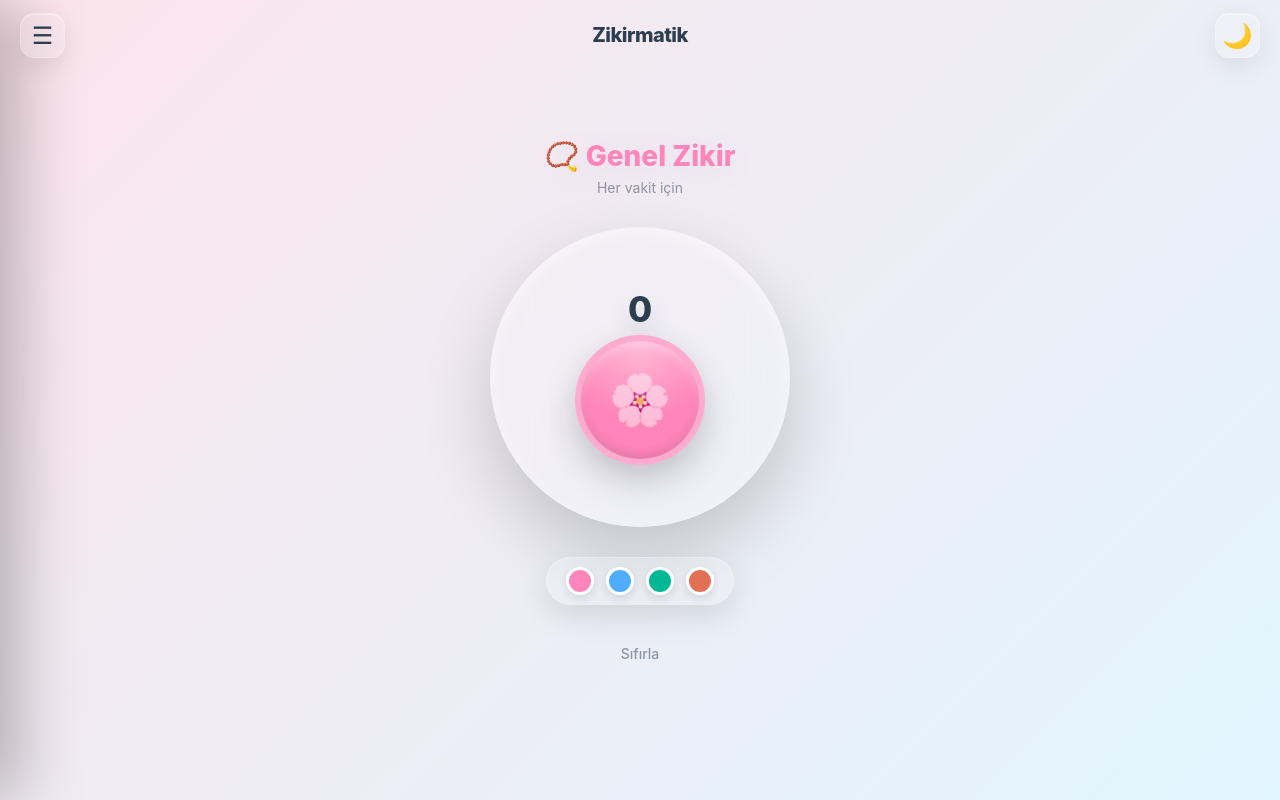
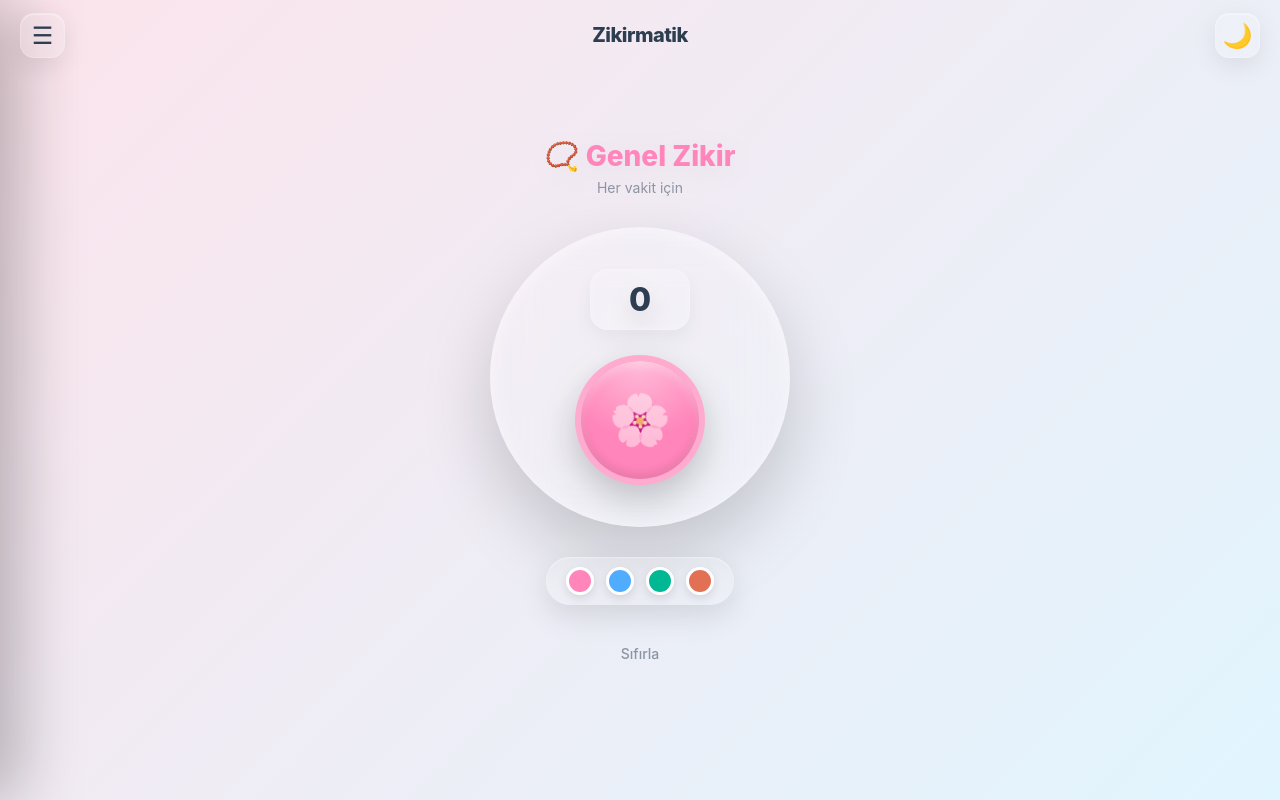
Before and after one commit to beyzaangin-collab/beyzaangin-collab2, a plain HTML site: page index.html in a window 1280 px wide. Drawn offline with Linux system fonts and the light colour scheme.

Commit message:
Update index.html

```diff
--- a/index.html
+++ b/index.html
@@ -162,12 +162,23 @@ body{
 
 /* Sayaç rakamına hafif neon efekti */
 .count {
-  font-size: 35px;
+  font-size: 32px;            /* Rakam boyutu kibarlaştı */
   font-weight: 800;
-  margin-bottom: 5px;
+  padding: 10px 25px;         /* Dikdörtgenin iç boşluğu */
+  background: var(--glass);   /* Şeffaf cam efekti */
+  border: 1px solid rgba(255,255,255,0.2); /* İnce sınır hattı */
+  border-radius: 18px;        /* Yumuşak köşeler (Squircle) */
   color: var(--text);
-  text-shadow: 0 10px 20px rgba(0,0,0,0.1);
+  margin-bottom: 25px;        /* Butonla aradaki mesafe */
+  box-shadow:
+    0 10px 20px rgba(0,0,0,0.05),
+    inset 0 0 10px rgba(255,255,255,0.1); /* Hafif iç derinlik */
+  min-width: 100px;           /* Sayı tek haneliyken çok daralmaması için */
+  display: inline-flex;
+  align-items: center;
+  justify-content: center;
 }
+
 
 /* Zikir butonu derinlik (Neumorphism esintili) */
 .zikir-btn {
```
